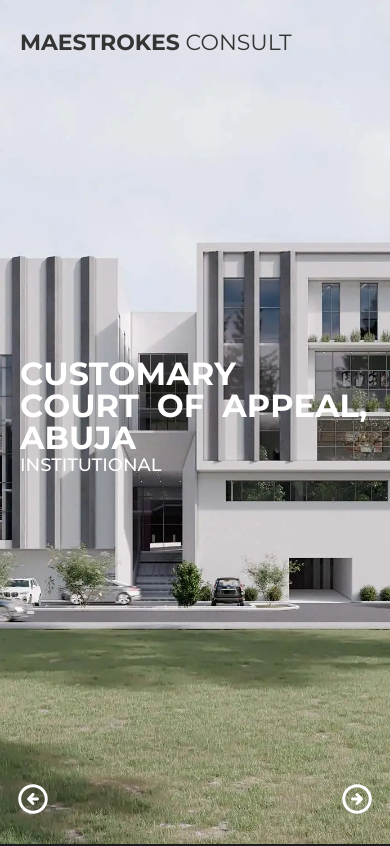
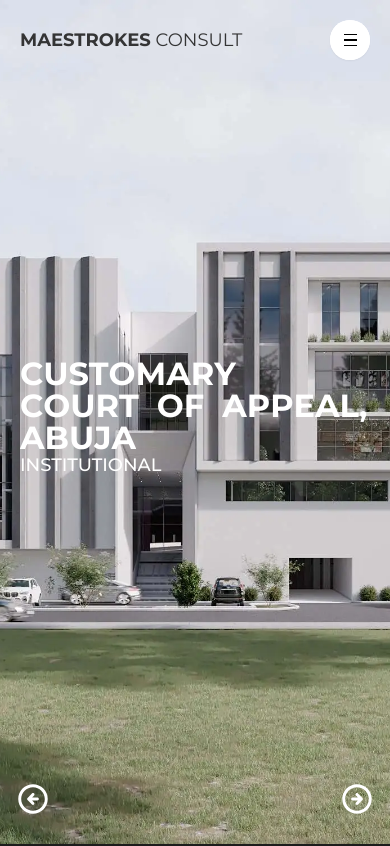
Before and after one commit to Iamronaldosunmu/maestrokes-consult, a React (Vite) app: page / in a window 390 px wide. Shown: the top 846 px of the page. Built offline with nearby package versions, Linux system fonts and the light colour scheme.

Commit message:
Added the mobile nav bar and it's animations

```diff
--- a/src/components/Navbar/index.tsx
+++ b/src/components/Navbar/index.tsx
@@ -1,19 +1,174 @@
+import { useState, useEffect } from "react";
 import NavLink from "./NavLink";
+import { motion } from "framer-motion";
+import { useLocation } from "react-router-dom";
 
 const NavBar = () => {
+  const [mobileNavOpen, setMobileNavOpen] = useState(false);
+  const { pathname } = useLocation();
+  const [firstTime, setFirstTime] = useState(true)
+
+  useEffect(() => {
+    setFirstTime(false);
+  }, [])
+
+
   return (
-    <div className="top-0 fixed left-0 right-0 z-20">
-      <nav className="text-[#252525] text-opacity-[0.92] max-w-[1440px] px-[20px]  mx-auto pt-[26px] flex items-center justify-between">
-        <p className=" text-[22px] xl:text-[28px]">
+    <div style={pathname !== "/" ? {backgroundColor: "white"} : {}} className="top-0 fixed left-0 right-0 z-30">
+      <nav  className="text-[#252525] text-opacity-[0.92] max-w-[1440px] px-[20px]  mx-auto pt-[20px] lg:pt-[10px] flex items-center justify-between">
+        <p className=" text-[18px] xl:text-[28px] z-20">
           <span className="font-bold">MAESTROKES</span> CONSULT
         </p>
         <div className="gap-[40px] hidden lg:flex">
-          <NavLink text="ABOUT US" link="/about" />
+          <NavLink text="ABOUT US" link="/about-us" />
           <NavLink text="OUR WORK" link="/our-work" />
-          <NavLink text="CLIENTS" link="/cLIENTS" />
+          <NavLink text="CLIENTS" link="/clients" />
           <NavLink text="CONTACT US" link="/contact-us" />
         </div>
+        <div className="relative block lg:hidden">
+          <motion.div
+            layout
+            initial={{opacity: 0}}
+            animate={
+              mobileNavOpen
+                ? {
+                  opacity: 1,
+                    width: "100vw",
+                    height: "100vh",
+                    x: 20,
+                    y: -20,
+                    borderRadius: 0,
+                  }
+                : {
+                  opacity: firstTime ? 0 : 1,
+                    width: 40,
+                    height: 40,
+                    borderRadius: "50vh",
+                    x: [20, 0],
+                    y: [-20, 0],
+                    transition: { delay: firstTime ? 0 : 0.3, duration: firstTime ? 0 : 0.4 },
+                  }
+            }
+            className=" bg-white  top-0 right-0 absolute"
+          >
+            <div className="pl-[20px] font-bold text-[40px] w-full h-full flex flex-col justify-center gap-[15px]">
+              <div className="overflow-hidden z-40">
+                <motion.div
+                  initial={{ y: 45, opacity: 0 }}
+                  animate={
+                    mobileNavOpen
+                      ? {
+                          y: 0,
+                          opacity: 1,
+                          transition: { duration: 0.4, delay: 0.6 },
+                        }
+                      : { y: 45, transition: { duration: 0.3 } }
+                  }
+                >
+                  HOME
+                </motion.div>
+              </div>
+              <div className="overflow-hidden z-40">
+                <motion.div
+                  initial={{ y: 45, opacity: 0 }}
+                  animate={
+                    mobileNavOpen
+                      ? {
+                          y: 0,
+                          opacity: 1,
+                          transition: { duration: 0.4, delay: 0.75 },
+                        }
+                      : { y: 45, transition: { duration: 0.3 } }
+                  }
+                >
+                  ABOUT US
+                </motion.div>
+              </div>
+              <div className="overflow-hidden z-40">
+                <motion.div
+                  initial={{ y: 45, opacity: 0 }}
+                  animate={
+                    mobileNavOpen
+                      ? {
+                          y: 0,
+                          opacity: 1,
+                          transition: { duration: 0.4, delay: 0.9 },
+                        }
+                      : { y: 45, transition: { duration: 0.3 } }
+                  }
+                >
+                  OUR WORK
+                </motion.div>
+              </div>
+              <div className="overflow-hidden z-40">
+                <motion.div
+                  initial={{ y: 45, opacity: 0 }}
+                  animate={
+                    mobileNavOpen
+                      ? {
+                          y: 0,
+                          opacity: 1,
+                          transition: { duration: 0.4, delay: 1.05 },
+                        }
+                      : { y: 45, transition: { duration: 0.3 } }
+                  }
+                >
+                  CLIENTS
+                </motion.div>
+              </div>
+              <div className="overflow-hidden z-40">
+                <motion.div
+                  initial={{ y: 45, opacity: 0 }}
+                  animate={
+                    mobileNavOpen
+                      ? {
+                          y: 0,
+                          opacity: 1,
+                          transition: { duration: 0.4, delay: 1.2 },
+                        }
+                      : { y: 45, transition: { duration: 0.3 } }
+                  }
+                >
+                  CONTACT US
+                </motion.div>
+              </div>
+            </div>
+          </motion.div>
+
+          <motion.div
+            onClick={() => setMobileNavOpen(!mobileNavOpen)}
+            whileTap={{ scale: 0.85 }}
+            className="w-[40px] h-[40px] bg-white rounded-full flex items-center justify-center gap-[4px] flex-col shadow-sm "
+          >
+            <motion.div
+              animate={
+                mobileNavOpen
+                  ? { width: 25, height: 1.5, rotateZ: 45, y: 5.2 }
+                  : { width: 13, height: 1.5, transition: { delay: 0.6 } }
+              }
+              className="w-[13px] h-[1px] bg-black z-10"
+            ></motion.div>
+            <motion.div
+              animate={{
+                width: mobileNavOpen ? 25 : 13,
+                height: 1.5,
+                opacity: mobileNavOpen ? 0 : 1,
+                transition: { duration: 0.1 },
+              }}
+              className="w-[13px] h-[1px] bg-black z-10"
+            ></motion.div>
+            <motion.div
+              animate={
+                mobileNavOpen
+                  ? { width: 25, height: 1.5, rotateZ: -45, y: -5.2 }
+                  : { width: 13, height: 1.5, transition: { delay: 0.6 } }
+              }
+              className="w-[13px] h-[1px] bg-black z-10"
+            ></motion.div>
+          </motion.div>
+        </div>
       </nav>
+      {pathname !== "/" && <motion.div animate={mobileNavOpen ? {opacity: 0, transition: {duration: 0.1}} : {opacity: 1, transition: {delay: 0.4}}} className="w-full h-[1px] bg-black mt-[10px]"></motion.div>}
     </div>
   );
 };
```
